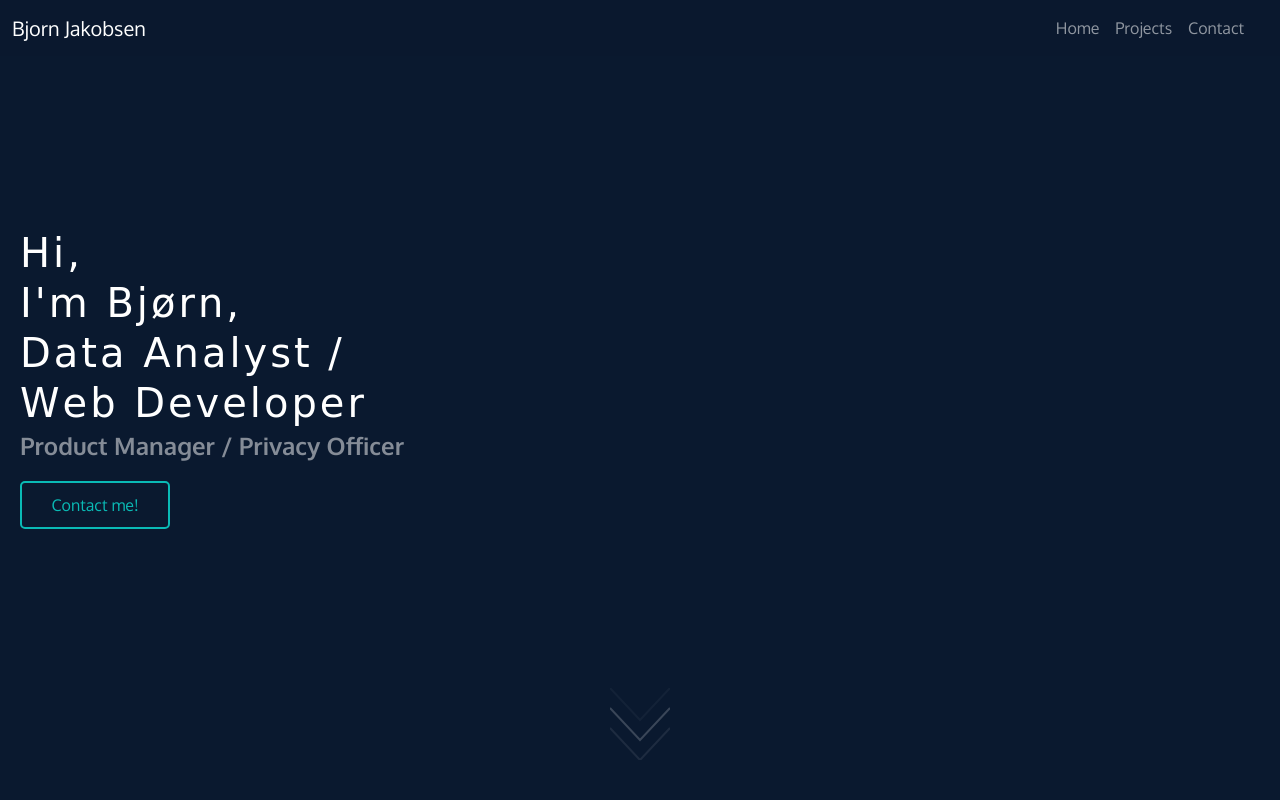
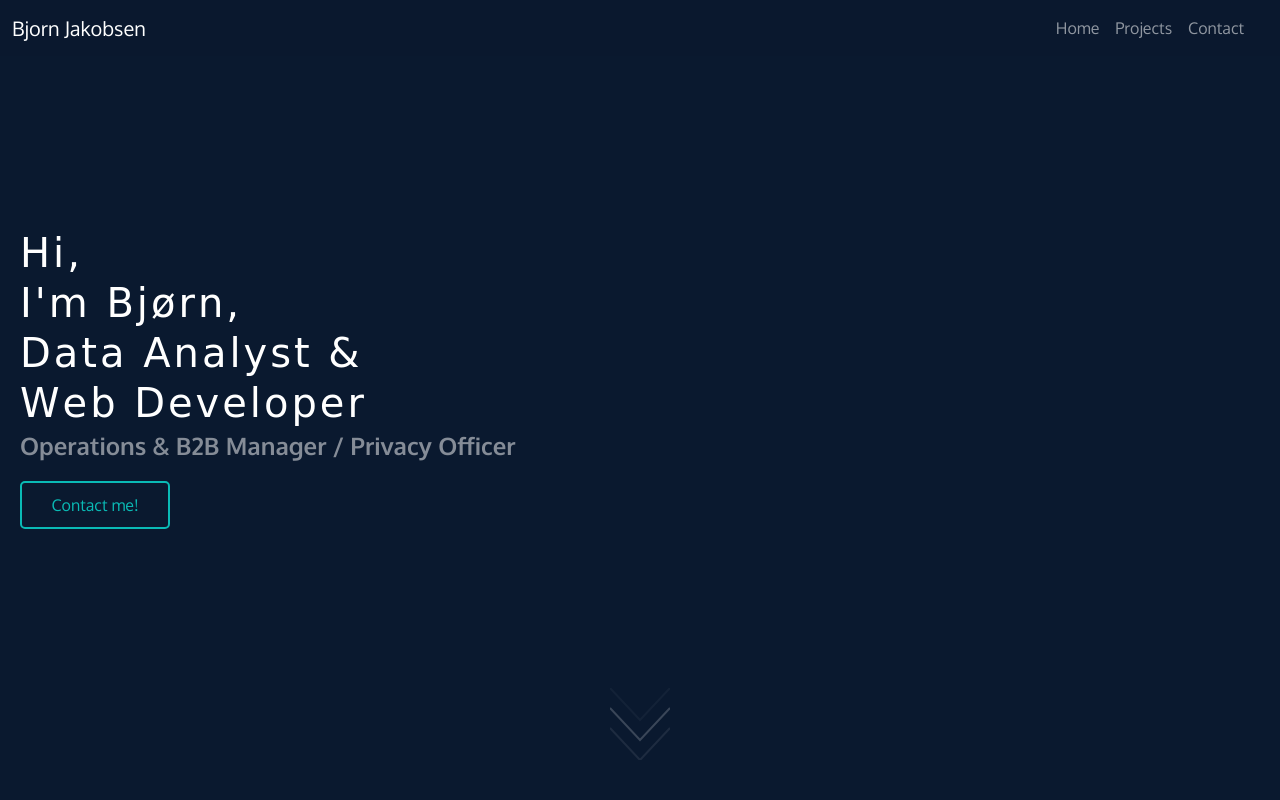
Before and after one commit to Ukjeent/ukjeent.github.io, a plain HTML site: page index.html in a window 1280 px wide. Shown: the top 800 px of the page. Drawn offline with nearby package versions, Linux system fonts and the light colour scheme; a web font is replaced by a local one.

Commit message:
Title update

```diff
--- a/index.html
+++ b/index.html
@@ -107,7 +107,7 @@
             <span class="fade-in">s</span>
             <span class="fade-in">t</span>
             <span class="fade-in">&nbsp;</span>
-            <span class="fade-in">/</span>
+            <span class="fade-in">&</span>
             <br />
             <span class="fade-in">W</span>
             <span class="fade-in">e</span>
@@ -125,7 +125,7 @@
             <span class="fade-in">r</span>
           </h1>
           <h2 class="header-title slide-in">
-            Product Manager / Privacy Officer
+          Operations & B2B Manager / Privacy Officer
           </h2>
           <!-- Contact button -->
           <a class="contact-btn-header slide-up" href="#contact">Contact me!</a>
```
